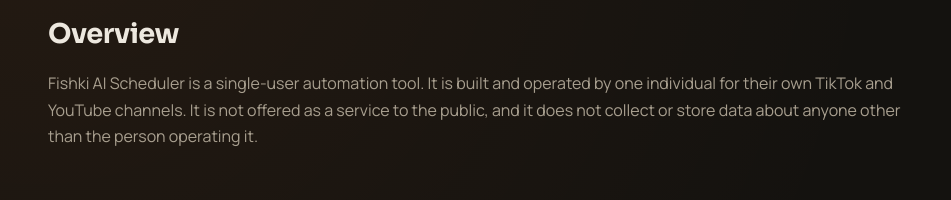
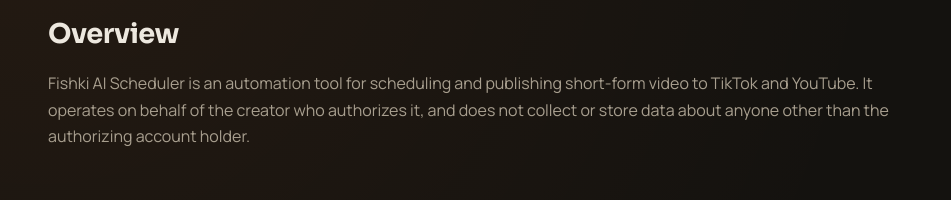
Before and after one commit to prbnPRO/fishki-ai-legal, a plain HTML site: page privacy.html in a window 1280 px wide. Shown: the part 287-487 px from the top of the page, without its empty margins (156-1107 px from the left). Drawn offline with Linux system fonts and the light colour scheme.

Commit message:
Remove single-user/not-offered-to-public wording from privacy policy

```diff
--- a/privacy.html
+++ b/privacy.html
@@ -31,7 +31,7 @@
 <section>
   <div class="wrap">
     <h2>Overview</h2>
-    <p>Fishki AI Scheduler is a single-user automation tool. It is built and operated by one individual for their own TikTok and YouTube channels. It is not offered as a service to the public, and it does not collect or store data about anyone other than the person operating it.</p>
+    <p>Fishki AI Scheduler is an automation tool for scheduling and publishing short-form video to TikTok and YouTube. It operates on behalf of the creator who authorizes it, and does not collect or store data about anyone other than the authorizing account holder.</p>
   </div>
 </section>
 
```
